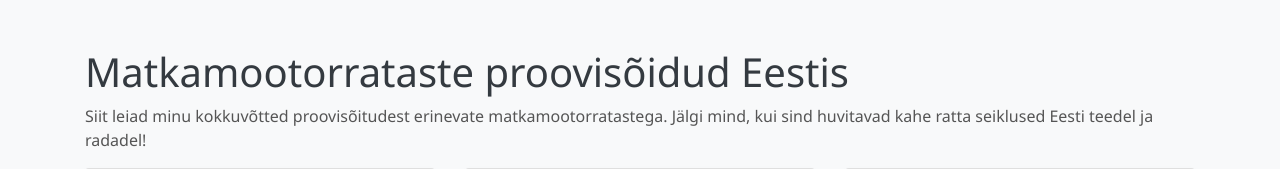
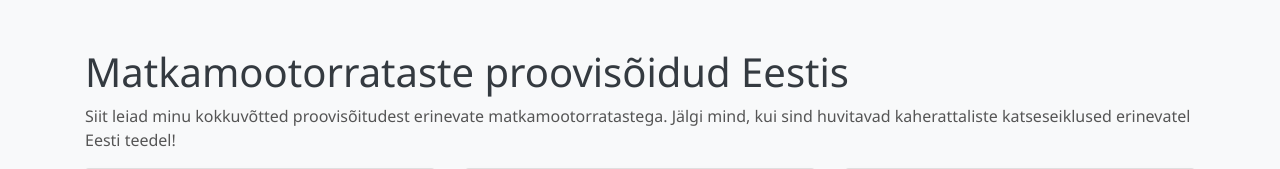
Before and after one commit to mariolindau/MarioBlogi, a PHP site: page / in a window 1280 px wide. Shown: the part 56-225 px from the top of the page. Run offline with PHP 8.4, Linux system fonts and the light colour scheme.

Commit message:
täiendav teksti parandus

```diff
--- a/index.php
+++ b/index.php
@@ -13,7 +13,7 @@
 
 <div class="container mt-5">
     <h1>Matkamootorrataste proovisõidud Eestis</h1>
-    <p>Siit leiad minu kokkuvõtted proovisõitudest erinevate matkamootorratastega. Jälgi mind, kui sind huvitavad kahe ratta seiklused Eesti teedel ja radadel!</p>
+    <p>Siit leiad minu kokkuvõtted proovisõitudest erinevate matkamootorratastega. Jälgi mind, kui sind huvitavad kaherattaliste katseseiklused erinevatel Eesti teedel!</p>
 
     <div class="row">
         <!-- Postitus 1 -->
```
